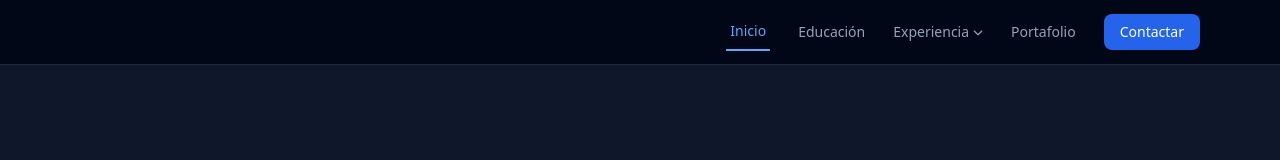
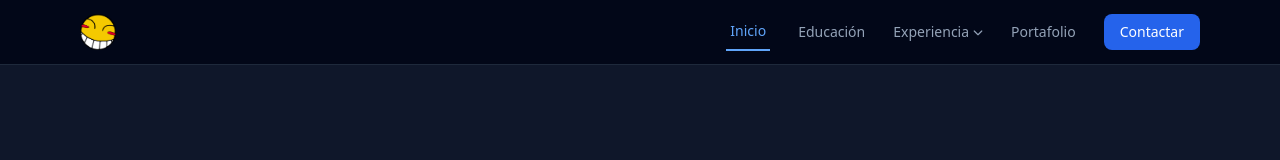
Before and after one commit to individuocomunycorriente/mi-portafolio, a plain HTML site: page index.html in a window 1280 px wide. Shown: the top 160 px of the page. Drawn offline with nearby package versions, Linux system fonts and the light colour scheme.

Commit message:
fix/icono-inicio

```diff
--- a/index.html
+++ b/index.html
@@ -15,8 +15,8 @@
     <nav class="fixed top-0 left-0 w-full bg-slate-950/90 backdrop-blur-md border-b border-slate-800 z-50">
         <div class="max-w-6xl mx-auto px-4 h-16 flex items-center justify-between">
 
-            <a href="#inicio" class="text-lg font-bold bg-gradient-to-r from-blue-400 to-indigo-400 bg-clip-text text-transparent">
-
+            <a href="#inicio" class="flex items-center justify-center transition-transform active:scale-95 sm:hover:scale-105 duration-200 focus:outline-none" title="Ir al inicio">
+                <img src="ed_icon.png" alt="Logo Danko Leiva" class="h-8 w-auto md:h-9 object-contain" />
             </a>
 
             <div class="hidden md:flex space-x-6 text-sm font-medium items-center">
```
